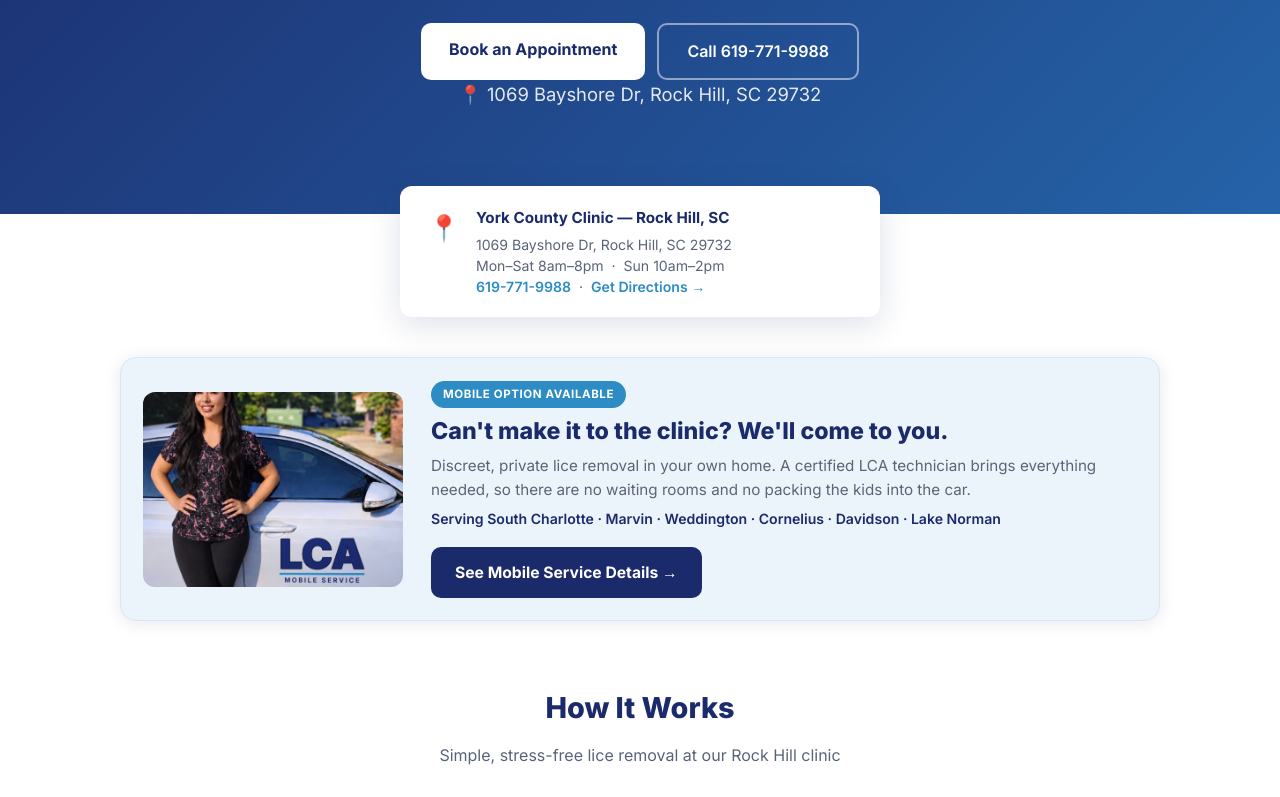
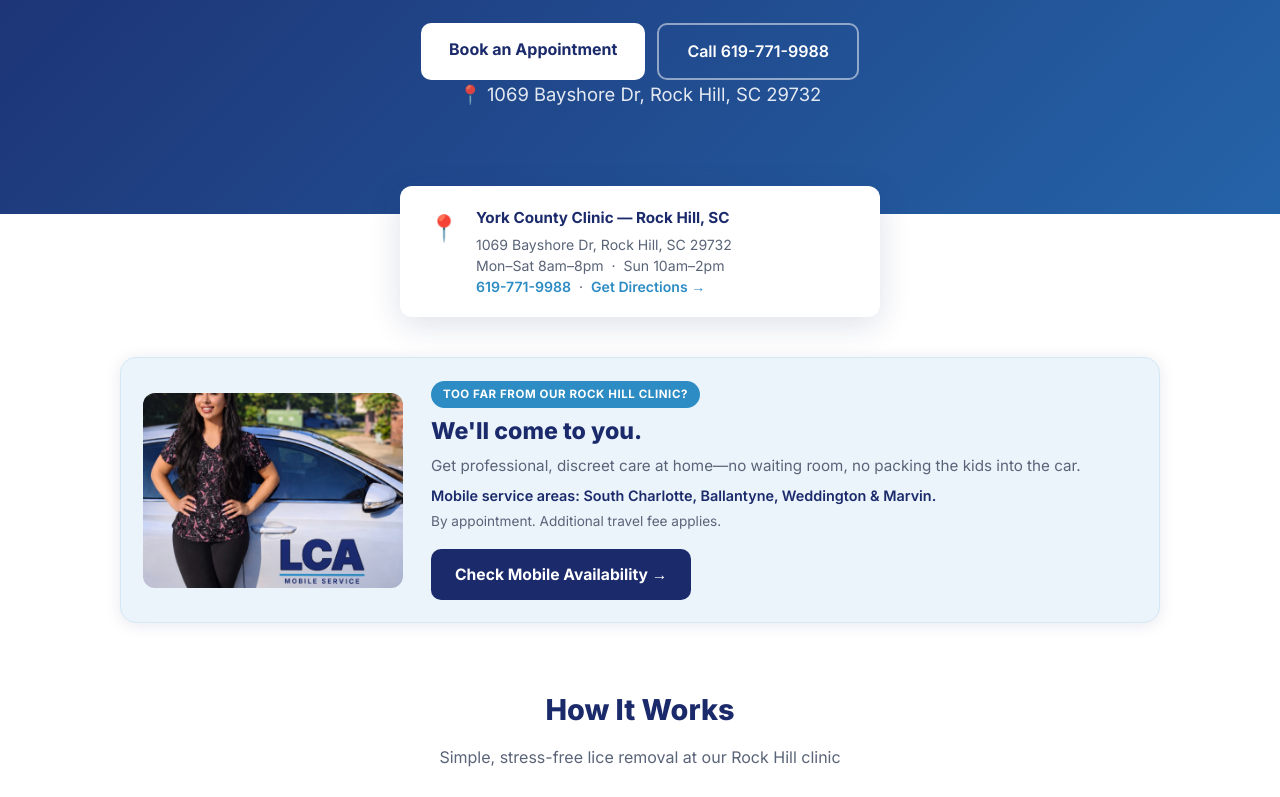
Before and after one commit to shareruss22-boop/lca-website, a plain HTML site: page york-county.html in a window 1280 px wide. Shown: the part 472-1269 px from the top of the page. Drawn offline with Linux system fonts and the light colour scheme.

Commit message:
Add files via upload

```diff
--- a/york-county.html
+++ b/york-county.html
@@ -208,7 +208,8 @@
     .mobile-tag { display: inline-block; background: var(--blue); color: var(--white); font-size: 0.72rem; font-weight: 700; letter-spacing: 0.05em; text-transform: uppercase; padding: 4px 12px; border-radius: 20px; margin-bottom: 10px; }
     .mobile-card h2 { font-size: 1.45rem; font-weight: 800; color: var(--navy); line-height: 1.2; margin-bottom: 8px; }
     .mobile-card p { font-size: 0.95rem; color: var(--gray-600); margin-bottom: 6px; }
-    .mobile-card .areas { font-size: 0.88rem; color: var(--navy); font-weight: 600; margin-bottom: 16px; }
+    .mobile-card .areas { font-size: 0.9rem; color: var(--navy); font-weight: 600; margin-bottom: 4px; }
+    .mobile-card .mobile-note { font-size: 0.85rem; color: var(--gray-600); margin-bottom: 16px; }
     .btn-mobile { display: inline-block; background: var(--navy); color: var(--white); font-weight: 700; font-size: 0.98rem; padding: 13px 24px; border-radius: 10px; transition: background 0.2s; }
     .btn-mobile:hover { background: var(--blue); }
     @media (max-width: 700px) { .mobile-card { grid-template-columns: 1fr; gap: 18px; } .mobile-option { padding: 32px 16px 0 !important; } }
@@ -298,11 +299,12 @@
     <div class="mobile-card">
       <img src="/images/lca-mobile-car.jpg" alt="LCA mobile lice removal technician beside the LCA service car" />
       <div>
-        <span class="mobile-tag">Mobile Option Available</span>
-        <h2>Can't make it to the clinic? We'll come to you.</h2>
-        <p>Discreet, private lice removal in your own home. A certified LCA technician brings everything needed, so there are no waiting rooms and no packing the kids into the car.</p>
-        <p class="areas">Serving South Charlotte · Marvin · Weddington · Cornelius · Davidson · Lake Norman</p>
-        <a href="/mobile-lice-removal" class="btn-mobile">See Mobile Service Details →</a>
+        <span class="mobile-tag">Too far from our Rock Hill clinic?</span>
+        <h2>We'll come to you.</h2>
+        <p>Get professional, discreet care at home&mdash;no waiting room, no packing the kids into the car.</p>
+        <p class="areas">Mobile service areas: South Charlotte, Ballantyne, Weddington &amp; Marvin.</p>
+        <p class="mobile-note">By appointment. Additional travel fee applies.</p>
+        <a href="/mobile-lice-removal" class="btn-mobile">Check Mobile Availability →</a>
       </div>
     </div>
   </section>
```
